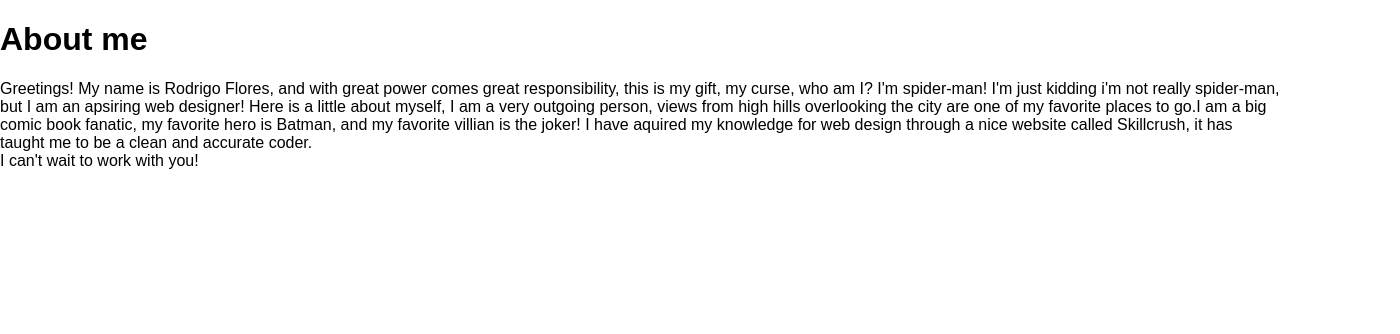
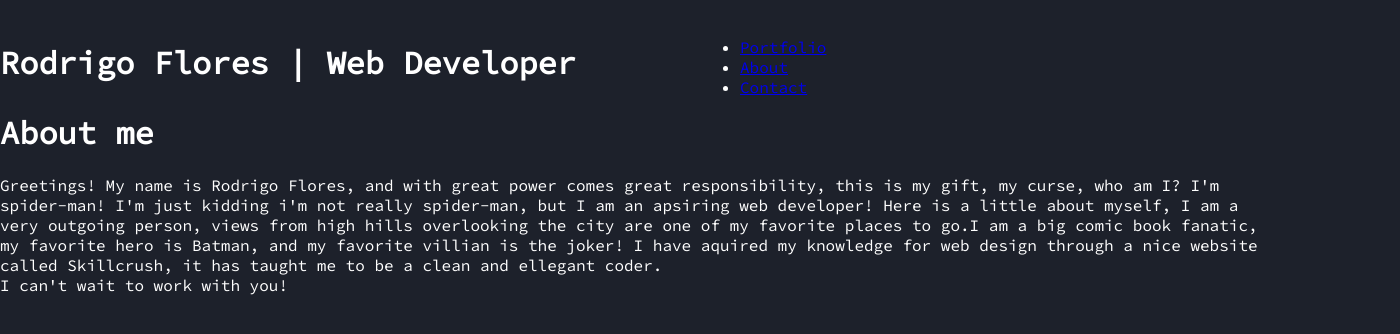
Before and after one commit to Rodricode/Rodricode, a plain HTML site: page index.html in a window 1280 px wide. Shown: the whole page, 1400 px wide, since content can reach past the window. Drawn offline with Linux system fonts and the light colour scheme.

Commit message:
changing and adding to the header

```diff
--- a/css/main.css
+++ b/css/main.css
@@ -0,0 +1,24 @@
+/***** BASE STYLES *****/
+body{
+  font-family: 'Montserrat', sans-serif;
+  font-family: 'Source Code Pro', monospace;
+  background: #1d212b;
+  color: #ffffff;
+}
+
+/***** GRID *****/
+.full-width{
+  width:1400px;
+  margin: auto;
+}
+.half-width{
+  width: 700px;
+  margin: auto;
+  float:left;
+}
+/***** HEADER *****/
+head{
+  background: url('../img/hero-background.png');
+  background-size: cover;
+  height: 720px;
+}
--- a/index.html
+++ b/index.html
@@ -4,13 +4,29 @@
         <title>Rodrigo Flores | Coding Portfolio</title>
         <link rel="stylesheet" href="css/normalize.css">
         <link rel="stylesheet" href="css/main.css">
+        <link href="https://fonts.googleapis.com/css?family=Montserrat|Source+Code+Pro&display=swap" rel="stylesheet">
+        <div class="full-width">
+          <div class="half-width">
+            <h1> Rodrigo Flores | Web Developer </h1>
+          </div>
+          <div class="half-width">
+            <nav>
+              <ul>
+                <li><a href="#Portfolio"> Portfolio</a></li>
+                <li><a href="#About"> About</a></li>
+                <li><a href="#Contact"> Contact</a></li>
+              </ul>
+            </nav>
+          </div>
+        </div>
     </head>
     <body>
+      <section id="about">
 <h1> About me </h1>
 <p>Greetings! My name is Rodrigo Flores, and with great power comes great responsibility, this is my gift, my curse, who am I? I'm spider-man! I'm just kidding
-  i'm not really spider-man, but I am an apsiring web designer! Here is a little about myself, I am a very outgoing person, views from high hills overlooking the city are one of my
+  i'm not really spider-man, but I am an apsiring web developer! Here is a little about myself, I am a very outgoing person, views from high hills overlooking the city are one of my
   favorite places to go.I am a big comic book fanatic, my favorite hero is Batman, and my favorite villian is the joker! I have aquired my knowledge for web design through a nice website
-  called Skillcrush, it has taught me to be a clean and accurate coder.
+  called Skillcrush, it has taught me to be a clean and ellegant coder.
   <br>
   I can't wait to work with you!<p>
     </body>
```
Also changed, not shown: img/GitHub.png (added), img/LinkedIn.png (added), img/Twitter.png (added), img/about-me.png (added), img/hero-background.png (added), img/holstee-thumbnail.png (added), img/jubilee-thumbnail.png (added), img/rogue-pickings-thumbnail.png (added).
